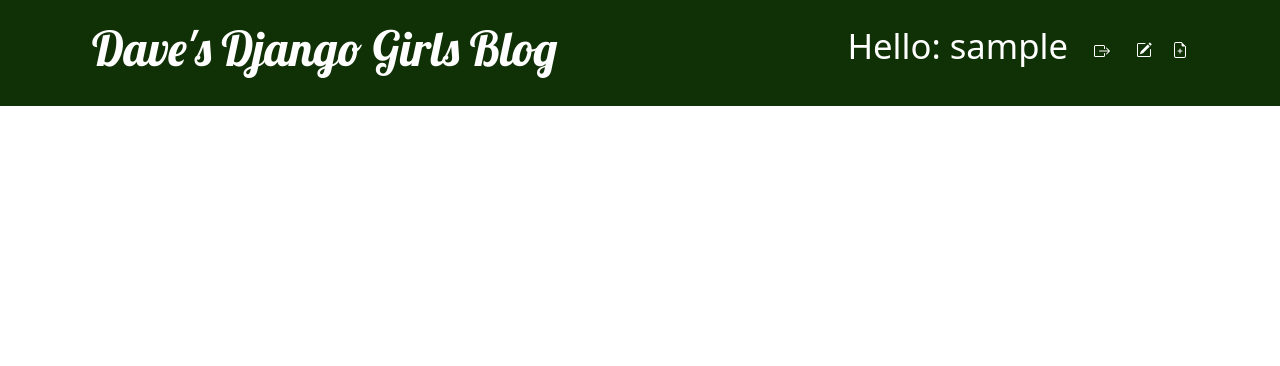
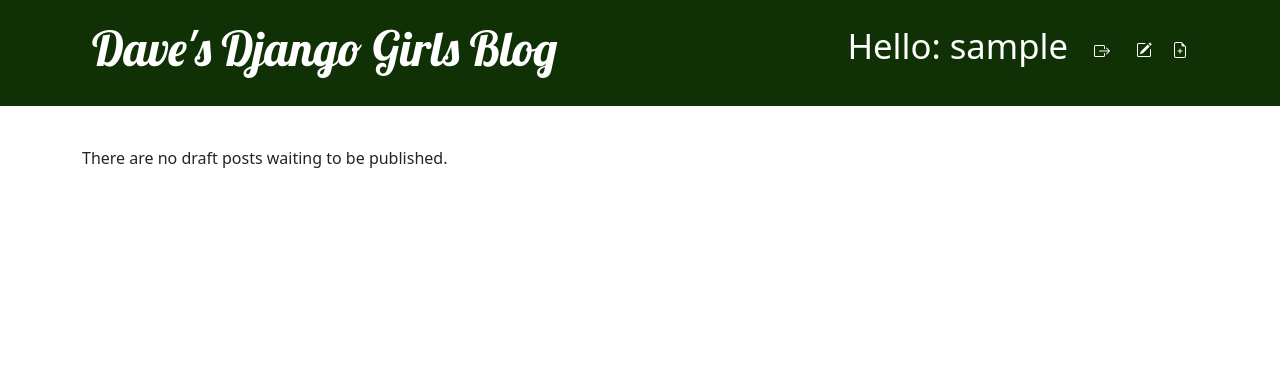
Before and after one commit to amos1969/djangogirls-sept-2025, a Django app: page /drafts/ in a window 1280 px wide. Shown: the top 366 px of the page. Run offline with Django 5.2, Linux system fonts and the light colour scheme; the visitor is signed in with stand-in values (Sample User, id 1); data that the repository does not hold is empty.

Commit message:
Added some minor usability improvements

```diff
--- a/blog/templates/blog/base.html
+++ b/blog/templates/blog/base.html
@@ -14,10 +14,10 @@
     <header class="page-header">
         <div class="container">
             {% if user.is_authenticated %}
-                <a href="{% url 'post_new' %}" class="top-menu">
+                <a href="{% url 'post_new' %}" class="top-menu" title="Create New Post">
                     {% include './icons/file-earmark-plus.svg' %}
                 </a>
-                <a href="{% url 'post_draft_list' %}" class="top-menu">
+                <a href="{% url 'post_draft_list' %}" class="top-menu" title="Publish Post">
                     {% include './icons/pencil-square.svg'%}
                 </a>
                 <form class="top-menu" method="post" action="{% url 'logout' %}" title="Log Out">
@@ -26,7 +26,7 @@
                 </form>
                 <p class="top-menu">Hello: <span class="username">{{ user.username }}</span></p>
             {% else %}
-            <a href="{% url 'login' %}" class="top-menu">{% include './icons/lock-fill.svg' %}</a>
+            <a href="{% url 'login' %}" class="top-menu" title="Log In">{% include './icons/lock-fill.svg' %}</a>
             {% endif %}
             <h1><a href="/">Dave's Django Girls Blog</a></h1>
         </div>
--- a/blog/templates/blog/post_draft_list.html
+++ b/blog/templates/blog/post_draft_list.html
@@ -7,5 +7,7 @@
             <h1><a href="{% url 'post_detail' pk=post.pk %}">{{ post.title }}</a></h1>
             <p>{{ post.text|truncatechars:200 }}</p>
         </div>
+        {% empty %}
+        <p>There are no draft posts waiting to be published.</p>
     {% endfor %}
 {% endblock %}
```
